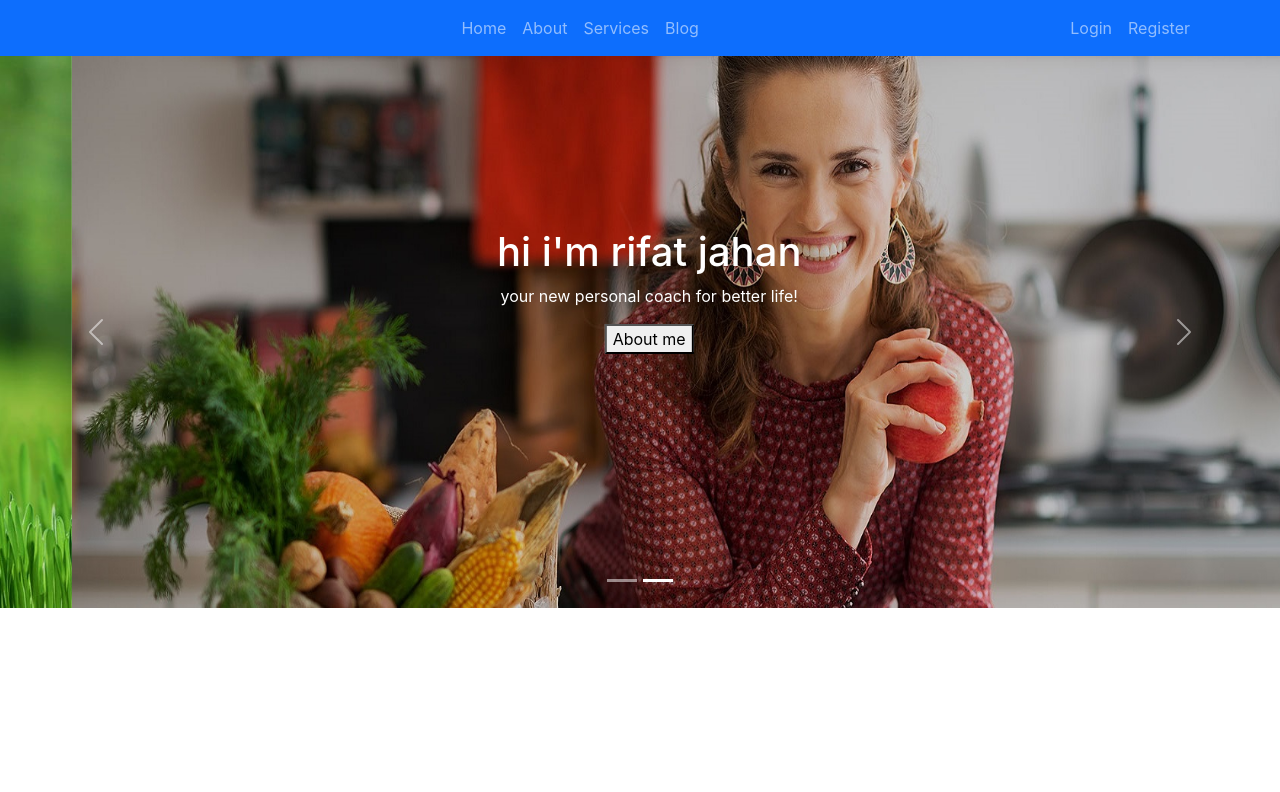
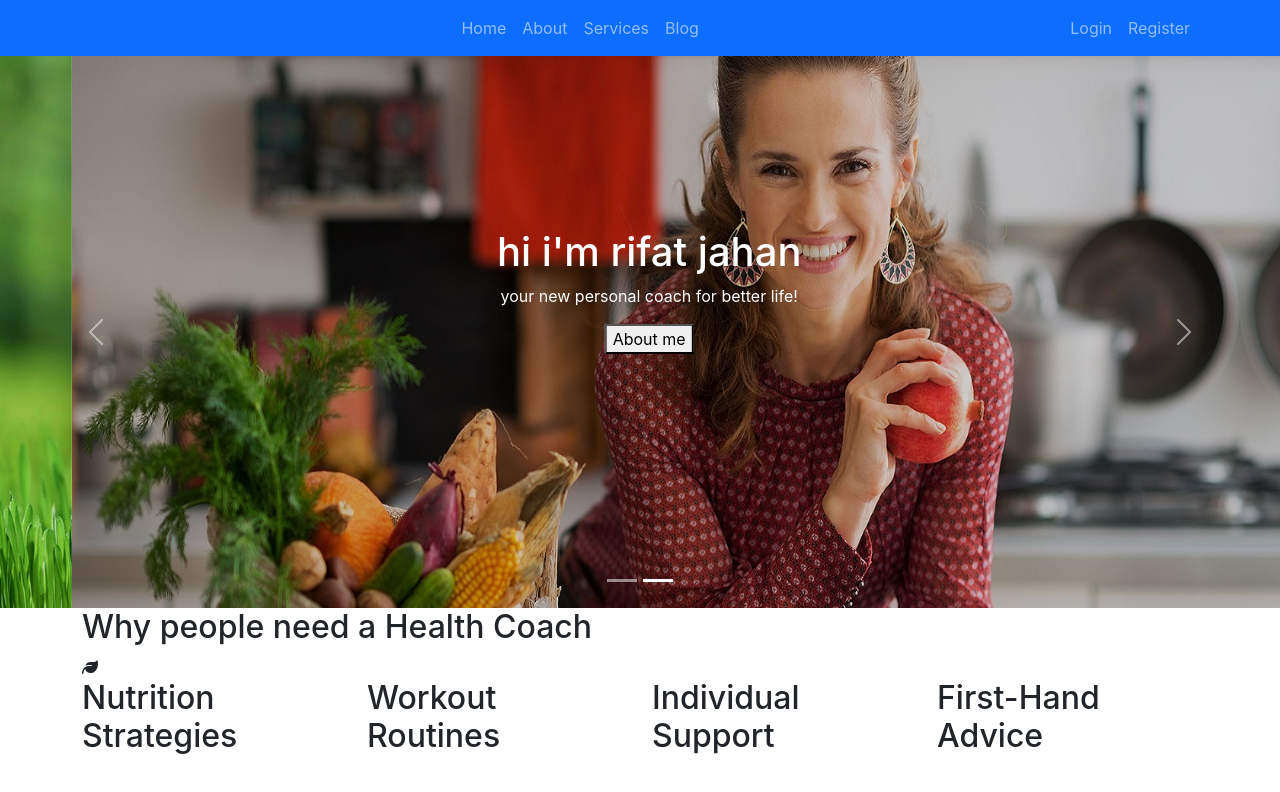
Before and after one commit to rifatjahan823/heath-coach, a React (Create React App) app: page / in a window 1280 px wide. Shown: the top 792 px of the page. Built offline with nearby package versions, Linux system fonts and the light colour scheme.

Commit message:
add aboutservice section

```diff
--- a/package.json
+++ b/package.json
@@ -3,6 +3,9 @@
   "version": "0.1.0",
   "private": true,
   "dependencies": {
+    "@fortawesome/fontawesome-svg-core": "^6.1.1",
+    "@fortawesome/free-solid-svg-icons": "^6.1.1",
+    "@fortawesome/react-fontawesome": "^0.1.18",
     "@testing-library/jest-dom": "^5.16.2",
     "@testing-library/react": "^12.1.4",
     "@testing-library/user-event": "^13.5.0",
--- a/src/Components/Pages/Home/AboutService/AboutService.js
+++ b/src/Components/Pages/Home/AboutService/AboutService.js
@@ -1,9 +1,25 @@
 import React from 'react';
-
+import { FontAwesomeIcon } from '@fortawesome/react-fontawesome'
+import { faLeaf } from '@fortawesome/free-solid-svg-icons'
 const AboutService = () => {
     return (
-        <div>
-
+        <div className='container'>
+           <h2>Why people need a Health Coach</h2>
+            <FontAwesomeIcon icon={faLeaf} />
+           <div className='row'>
+                <div className='col-lg-3 colo-md-6 col-sm-12'>
+                    <h2>Nutrition Strategies</h2>
+                </div>
+                <div className='col-lg-3 colo-md-6 col-sm-12'>
+                    <h2>Workout Routines</h2>
+                </div>
+                <div className='col-lg-3 colo-md-6 col-sm-12'>
+                    <h2>Individual Support</h2>
+                </div>
+                <div className='col-lg-3 colo-md-6 col-sm-12'>
+                    <h2>First-Hand Advice</h2>
+                </div>
+           </div>
         </div>
     );
 };
--- a/src/Components/Pages/Home/Home/Home.js
+++ b/src/Components/Pages/Home/Home/Home.js
@@ -1,10 +1,12 @@
 import React from 'react';
+import AboutService from '../AboutService/AboutService';
 import Banner from '../Banner/Banner';
 
 const Home = () => {
     return (
         <div>
             <Banner></Banner>
+            <AboutService></AboutService>
         </div>
     );
 };
```
Also changed, not shown: 1 other file (tests, documents, lock files or other folders).
